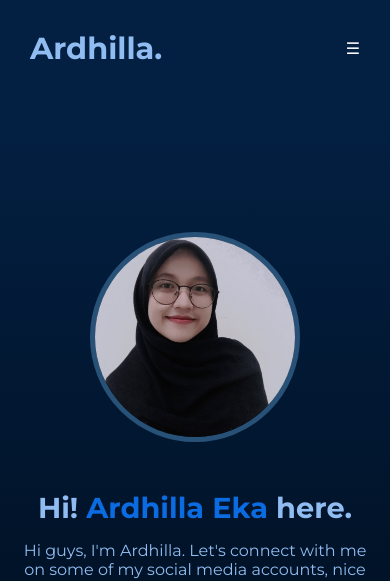
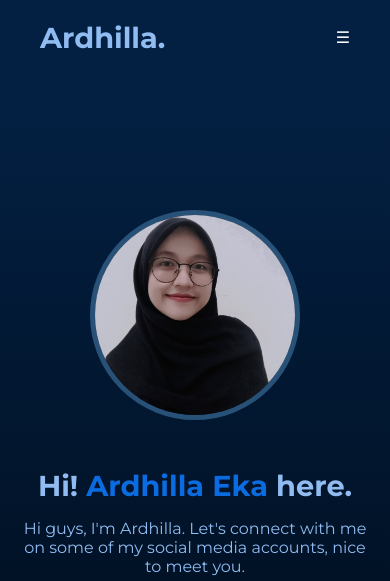
Before and after one commit to dwlndr/my-web, a plain HTML site: page index.html in a window 390 px wide. Shown: the top 581 px of the page. Drawn offline with Linux system fonts and the light colour scheme; files whose address does not match are found by name.

Commit message:
sticky navbar

```diff
--- a/styles.css
+++ b/styles.css
@@ -9,9 +9,12 @@ body {
   display: flex;
   justify-content: space-between;
   align-items: center;
-  padding: 30px 120px 30px 120px;
+  padding: 20px 120px 20px 120px;
   background-color: #032043;
   color: #91bcf1;
+  position: sticky;
+  z-index: 1000;
+  top: 0;
 }
 
 .logo {
@@ -47,8 +50,11 @@ nav .active {
 }
 
 @media (max-width: 768px) {
+  .logo {
+    font-size: 1.8rem;
+  }
   .header {
-    padding: 30px;
+    padding: 20px 40px 20px 40px;
   }
   .header nav {
     display: none;
@@ -218,7 +224,7 @@ nav .active {
 }
 
 .tittle h1 {
-  font-size: 2.5rem;
+  font-size: 2.2rem;
   color: #0b6be0;
   font-weight: bolder;
 }
@@ -410,10 +416,10 @@ nav .active {
   text-align: center;
   margin-top: 20px;
 }
-.skills h2{
-    color: #0b6be0;
-    font-size: 2.2rem;
-    font-weight: 400;
+.skills h2 {
+  color: #0b6be0;
+  font-size: 2.2rem;
+  font-weight: 400;
 }
 .skills-icons {
   display: flex;
```
